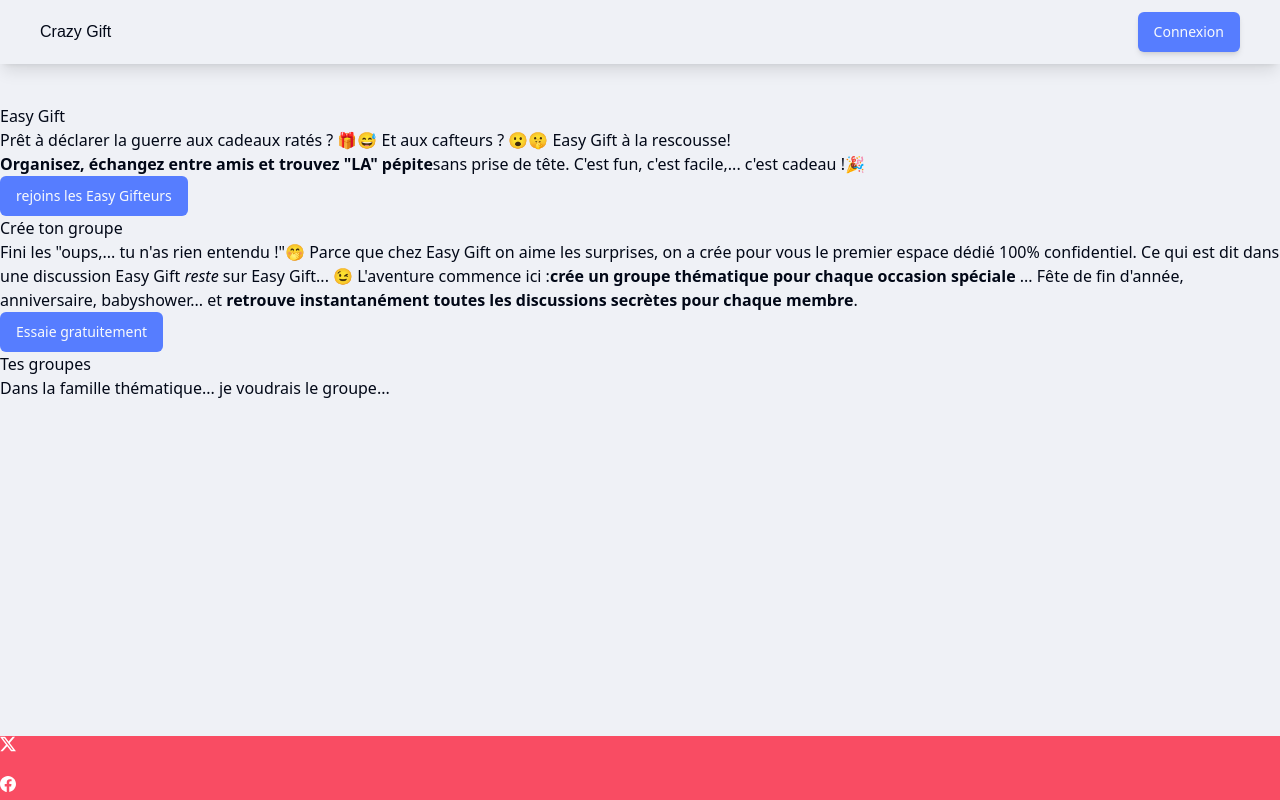
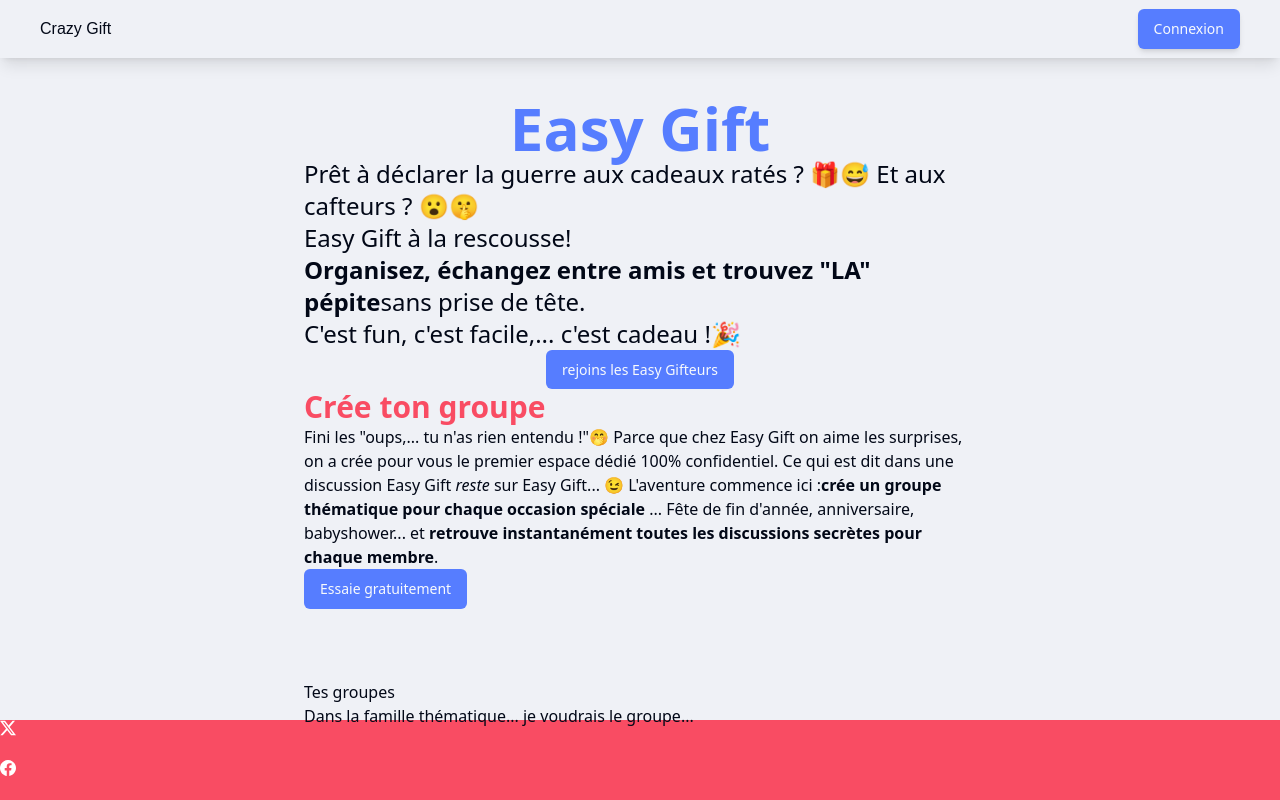
Before and after one commit to WildCodeSchool/2023-09-wns-bleu-easy-gift, a Next.js app in the folder frontend/: page /homepage in a window 1280 px wide. Built offline with nearby package versions, Linux system fonts and the light colour scheme; no server answers.

Commit message:
section hero in progress

```diff
--- a/frontend/src/components/layout/Footer.tsx
+++ b/frontend/src/components/layout/Footer.tsx
@@ -2,7 +2,7 @@ import React from "react";
 
 export default function Footer() {
   return (
-    <footer className={`w-full bg-primaryRed h-16 absolute bottom-0`}>
+    <footer className={`w-full bg-primaryRed`}>
       <ul>
         <li className="w-10 h-10">
           <svg
--- a/frontend/src/pages/homepage/index.tsx
+++ b/frontend/src/pages/homepage/index.tsx
@@ -5,22 +5,23 @@ import MyGroups from "../../components/MyGroups";
 function Home() {
   return (
     <>
-      <section>
-        <h1 className="">Easy Gift</h1>
-        <p>
+      <section className="h-2/4 flex flex-col  justify-evenly items-center">
+        <h1 className="text-4xl md:text-6xl font-bold text-primaryBlue">Easy Gift</h1>
+        <p className="text-base md:text-2xl">
           Prêt à déclarer la guerre aux cadeaux ratés ? 🎁😅
           Et aux cafteurs ? 😮🤫
-          Easy Gift à la rescousse! <br />
-          <b>
-            Organisez, échangez entre amis et trouvez "LA" pépite
-          </b>
+          <br />
+          Easy Gift à la rescousse!
+          <br />
+          <b>Organisez, échangez entre amis et trouvez "LA" pépite</b>
           sans prise de tête.
+          <br />
           C'est fun, c'est facile,... c'est cadeau !🎉</p>
         <Button>rejoins les Easy Gifteurs</Button>
       </section>
-      <section>
+      <section className="h-2/4 flex ">
         <article>
-          <h2>Crée ton groupe</h2>
+          <h2 className="text-3xl font-bold text-primaryRed">Crée ton groupe</h2>
           <p>
             Fini les "oups,... tu n'as rien entendu !"🤭
             Parce que chez Easy Gift on aime les surprises, on a crée pour vous le premier espace dédié 100% confidentiel.
--- a/frontend/src/pages/layout.tsx
+++ b/frontend/src/pages/layout.tsx
@@ -1,12 +1,12 @@
+import Navbar from "@/components/layout/Navbar";
 import Footer from "@/components/layout/Footer";
-import Navbar from "@/components/layout/Navbar";
 import React from "react";
 
 export default function Layout({ children }: { children: React.ReactNode }) {
   return (
-    <div className="w-screen min-h-screen bg-bgPrimary relative h-screen overflow-y-scroll">
+    <div className="w-screen min-h-screen bg-bgPrimary relative h-screen overflow-y-scroll flex flex-col justify-between">
       <Navbar />
-      <main className="relative my-10 w-full  max-w-[1400px] mx-auto">
+      <main className="relative my-10 w-full max-w-xs mx-auto sm:max-w-md md:max-w-lg lg:max-w-xl xl:max-w-2xl 2xl:max-w-[1400px] h-4/5">
         {children}
       </main>
       <Footer />
```
